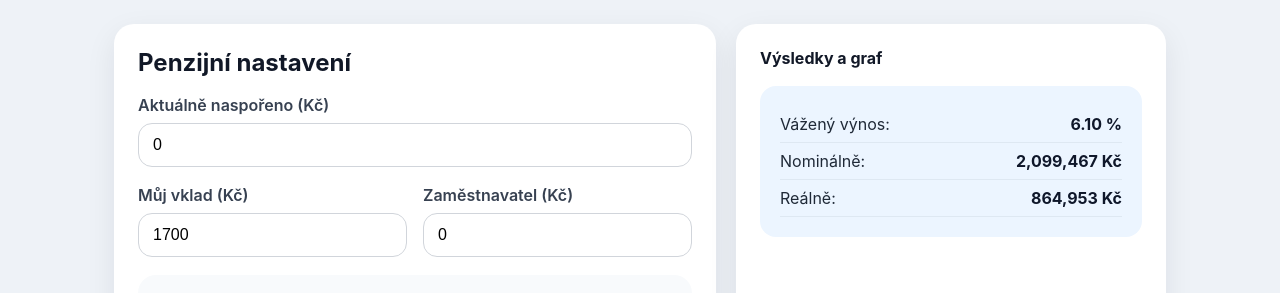
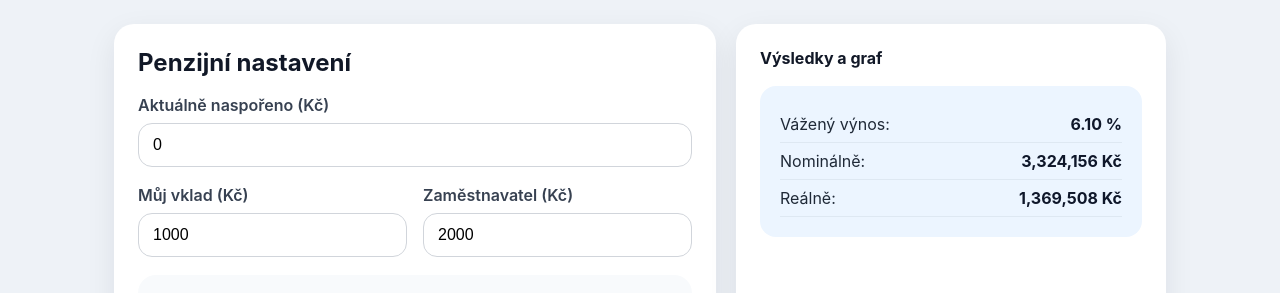
Before and after one commit to Kisa-debug/Penzijko, a plain HTML site: page index.html in a window 1280 px wide. Shown: the top 293 px of the page. Drawn offline with Linux system fonts and the light colour scheme.

Commit message:
Update index.html

```diff
--- a/index.html
+++ b/index.html
@@ -103,11 +103,11 @@
         <div class="input-grid">
             <div class="input-group">
                 <label>Můj vklad (Kč)</label>
-                <input type="number" id="myDeposit" value="1700">
+                <input type="number" id="myDeposit" value="1000">
             </div>
             <div class="input-group">
                 <label>Zaměstnavatel (Kč)</label>
-                <input type="number" id="employerDeposit" value="0">
+                <input type="number" id="employerDeposit" value="2000">
             </div>
         </div>
         <div class="fund-section">
@@ -177,7 +177,7 @@
         document.getElementById('totalShareDisplay').style.color = (totalS === 100) ? 'green' : 'red';
 
         const userWeightedYield = ((s1*y1) + (s2*y2) + (s3*y3)) / 100 / 100;
-        const bonus = (depM >= 500) ? Math.min(depM * 0.2, 340) : 0;
+        const bonus = (depM >= 500) ? Math.min(Math.floor(depM * 0.23), 340) : 0;
         const totalMonthDep = depM + depE + bonus;
 
         let userNom = [cur], userReal = [cur];
```
